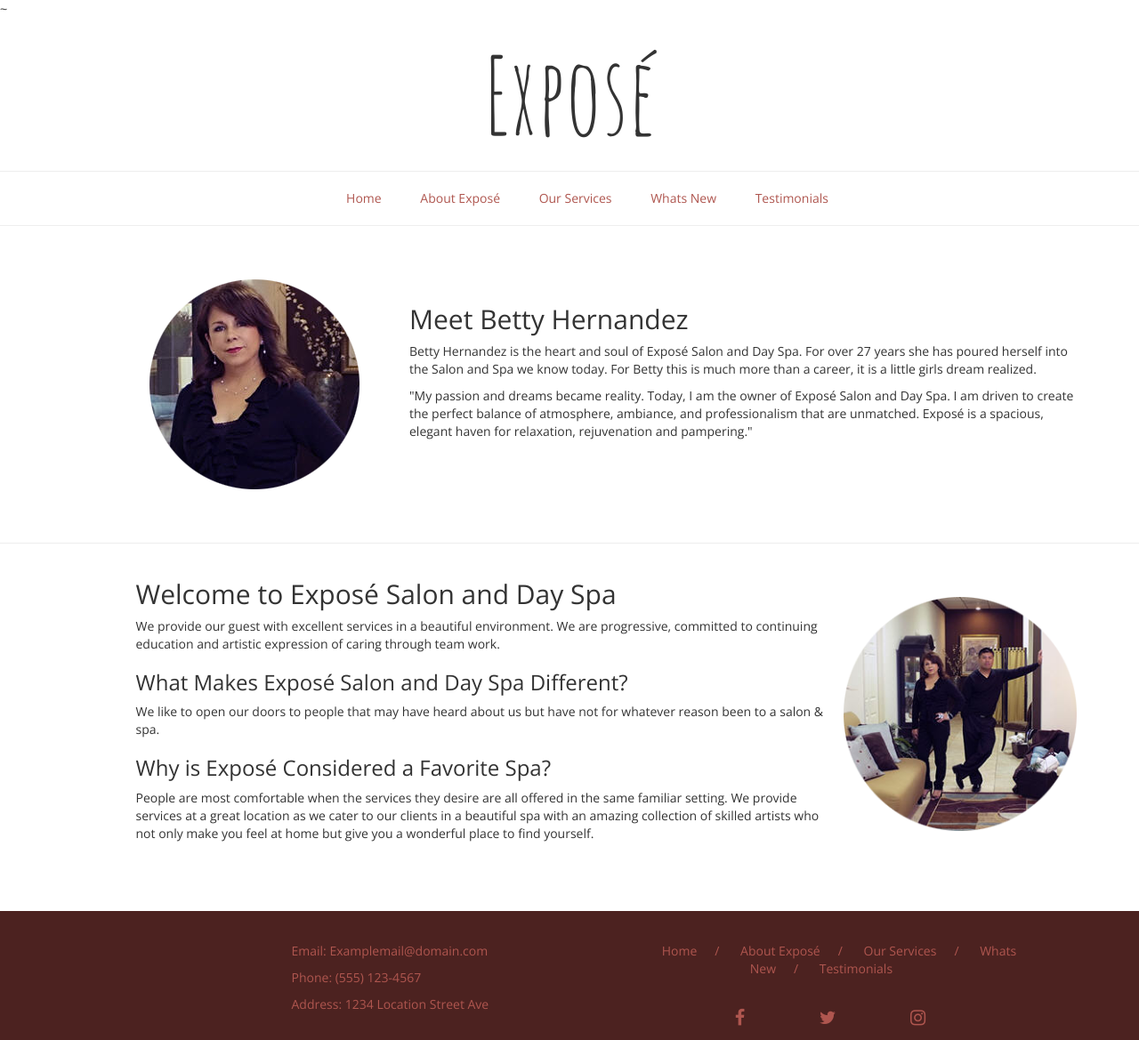
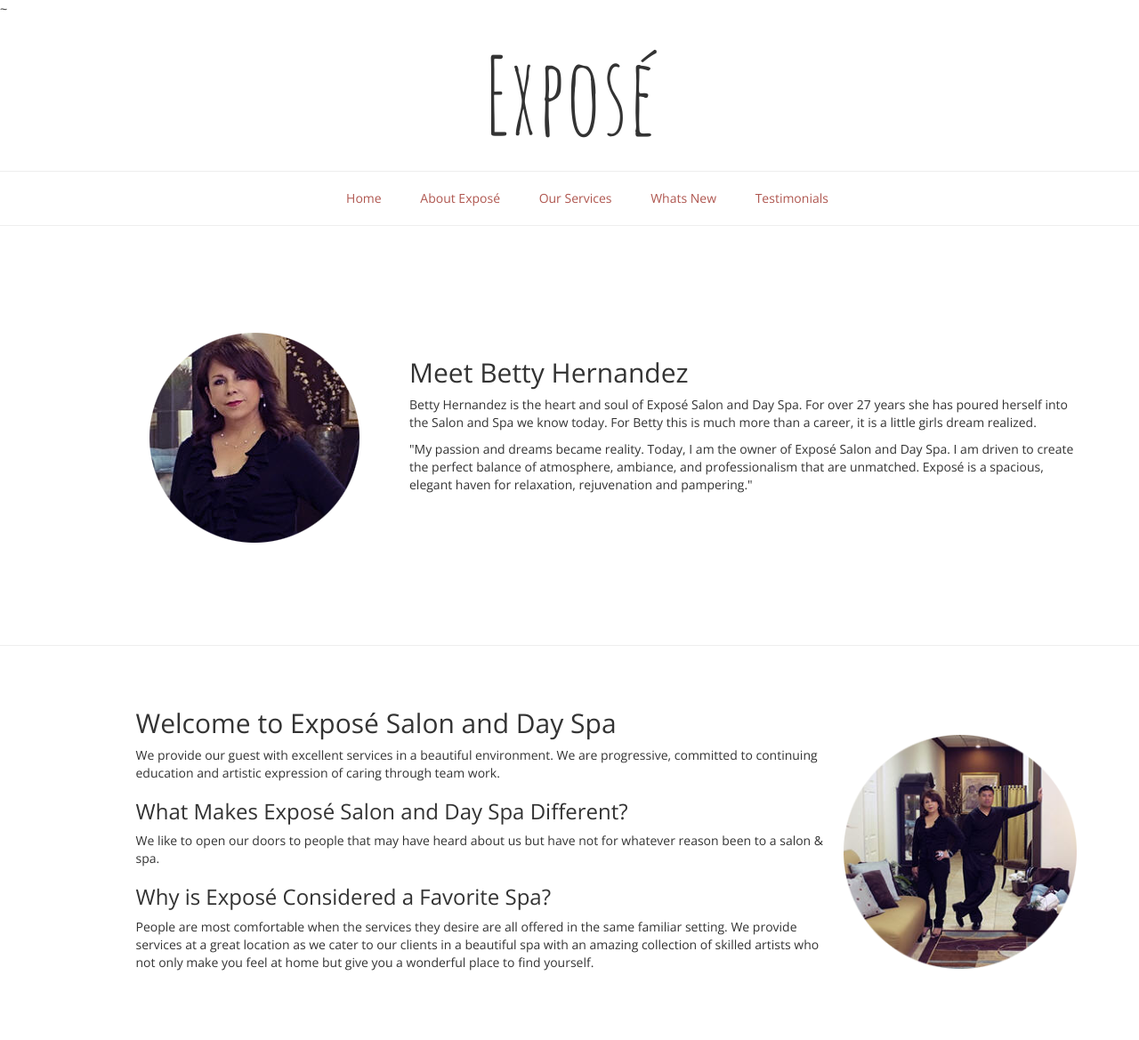
Before and after one commit to infamousflame/expose, a plain HTML site: page about.html in a window 1280 px wide. Shown: the top 1169 px of the page at 89% size. Drawn offline with nearby package versions, Linux system fonts and the light colour scheme.

Commit message:
about page done

```diff
--- a/about.html
+++ b/about.html
@@ -25,7 +25,7 @@
       </nav>
 
       <section class="about-section">
-        <div class="container">
+        <div class="container becky">
           <div class="row">
             <div class="col-md-3 col-md-offset-1">
               <img src="img\circle-img\betty1.png" alt="" class="img-responsive">
@@ -39,7 +39,7 @@
         </div>
         <hr>
         <div class="container">
-          <div class="row">
+          <div class="row expose">
             <div class="col-md-8 col-md-offset-1">
               <h2>Welcome to Exposé Salon and Day Spa</h2>
               <p>
--- a/css/design.css
+++ b/css/design.css
@@ -64,11 +64,20 @@ nav ul li a:hover{
 .about-section .img-responsive{
   padding: 40px 0;
 }
+.becky{
+  padding-bottom: 55px;
+}
 .about-section .col-md-8{
   padding-top: 48px;
 }
-.about-section .col-md-8:first-of-type{
-  padding:0px;
+.expose .col-md-8:first-of-type{
+  padding:30px 0px;
+}
+.about-section{
+  padding-top: 60px;
+}
+.expose .img-responsive{
+  padding-top: 80px;
 }
 /*end about section*/
 /*footer start*/
```
